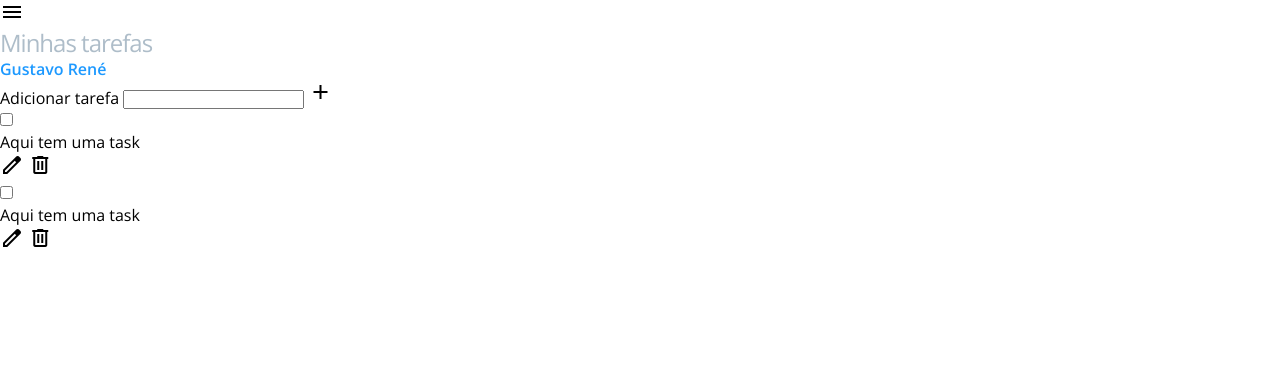
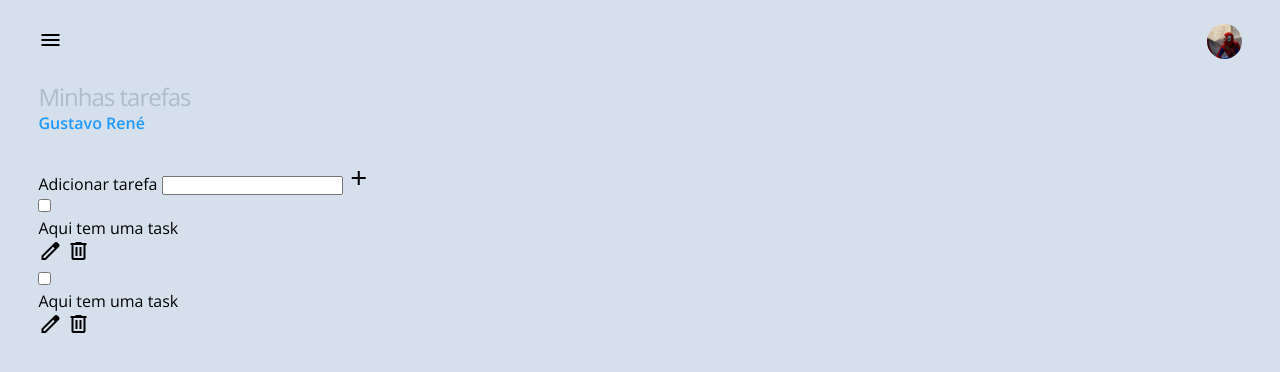
Before and after one commit to gustavorenedev/ResponsiveWebDevelopment, a plain HTML site: page TODOLIST/index.html in a window 1280 px wide. Drawn offline with nearby package versions, Linux system fonts and the light colour scheme.

Commit message:
Atualizado to do

```diff
--- a/TODOLIST/css/styles.css
+++ b/TODOLIST/css/styles.css
@@ -4,9 +4,39 @@
     padding: 0;
 }
 
+:root {
+    /* 2 traços e vem o que a variavel é depois vem a funcionalidade dela */
+    --color-brand-primary: #1D99FF;
+    --color-brand-secondary: #FF455B;
+
+    --color-feedback-error: #F1526E;
+    --color-feedback-info: #3DA4F3;
+    --color-feedback-success: #00C689;
+    --color-feedback-warning: #FDBF35;
+
+    --color-text-dark:#708AA1;
+    --color-text-light: #AEBDC9;
+
+    --color-interface-light: #F1F4F6;
+    --color-interface-dark: #D5E0EC;
+
+    --color-common-light: #FFFFFF;
+    --color-common-dark: #000000;
+
+    /* Spacing */
+
+    --spacing-xsmall: 4px;
+    --spacing-small: 8px;
+    --spacing-default: 16px;
+    --spacing-medium: 24px;
+    --spacing-large: 32px;
+    --spacing-xlarge: 40px;
+}
+
 body {
     font-family: 'Open Sans', Arial, Helvetica, sans-serif;
     font-size: 16px;
+    background-color: var(--color-interface-dark);
 }
 
 h1,
@@ -18,6 +48,16 @@ h6{
     font-weight: normal;
 }
 
+header {
+    padding-top: var(--spacing-medium);
+    padding-bottom: var(--spacing-medium);
+}
+
+.header-item {
+    display: flex;
+    justify-content: space-between;
+}
+
 .button {
     border: 0;
     background-color: transparent;
@@ -27,10 +67,39 @@ h6{
 .title {
     line-height: 1.2; /* distancia entre a linha de cima com a linha de baixo */
     letter-spacing: -1px; /* espaçamento entre as letras */
-    color: #AEBDC9;
+    color: var(--color-text-light);
 }
 
 .subtitle {
     font-weight: 600;
-    color: #1d99ff;
+    color: var(--color-brand-primary);
 }
+
+.container{
+    /* utilizando 94% de largura e com o margin e left auto, sobram 3% para cada lado fazendo o padding */
+    width: 94%;
+    margin-left: auto;
+    margin-right: auto;
+}
+
+.avatar {
+    width: 35px;
+    height: 35px;
+    border-radius: 50%;
+}
+
+.form-task {
+    margin-top: var(--spacing-large);
+}
+
+.form-task-label {
+
+}
+
+.form-task-input {
+
+}
+
+.form-task-button {
+
+}
--- a/TODOLIST/index.html
+++ b/TODOLIST/index.html
@@ -13,27 +13,36 @@
 </head>
 <body>
     <header>
+        <div class="container header-item">
             <button class="button">
                 <i class="material-symbols-outlined">
                     menu
                 </i>
             </button>
-        <img src="" alt="">
+            <img src="img/icon.jpg" alt="Icon homem aranha" class="avatar">
+        </div>
     </header>
-
         <section>
+            <div class="container">
                 <h1 class="title">Minhas tarefas</h1>
                 <p class="subtitle">Gustavo René</p>
-        <label for="">Adicionar tarefa</label>
-        <input type="text" name="" id="" />
-        <button class="button">
+                <form action="" class="form-task">
+                    <label for="" class="form-task-label">Adicionar tarefa</label>
+                    <input type="text" name="" id="" class="form-task-input"/>
+                    <button class="button form-task-button">
                         <i class="material-symbols-outlined">
                         add
                         </i>
                     </button>
+
+                    <!-- Formatar a label, input e button conforme o figma -->
+
+                </form>
+            </div>
         </section>
 
         <section>
+            <div class="container">
                 <div>
                     <input type="checkbox" name="" id="" />
                     <p>Aqui tem uma task</p>
@@ -63,6 +72,7 @@
                         </i>
                     </button>
                 </div>
+            </div>
         </section>
 </body>
 </html>
```
Also changed, not shown: TODOLIST/img/icon.jpg (added). Lines whose indentation alone changed are shown as unchanged.
